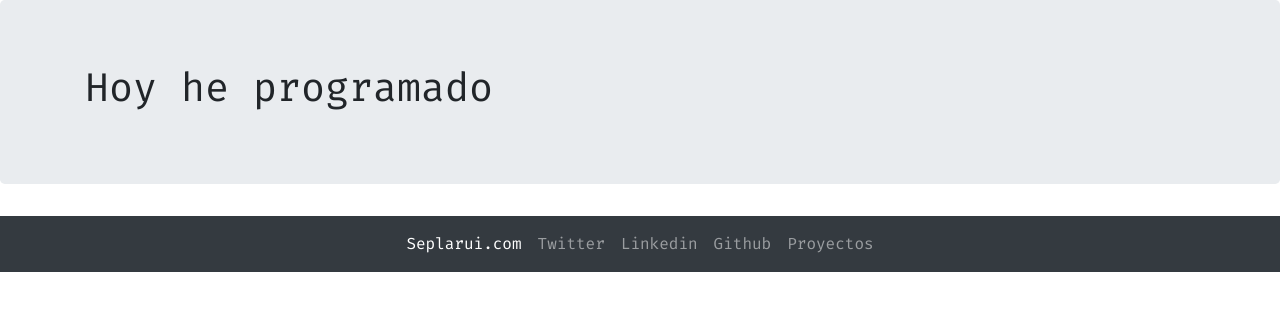
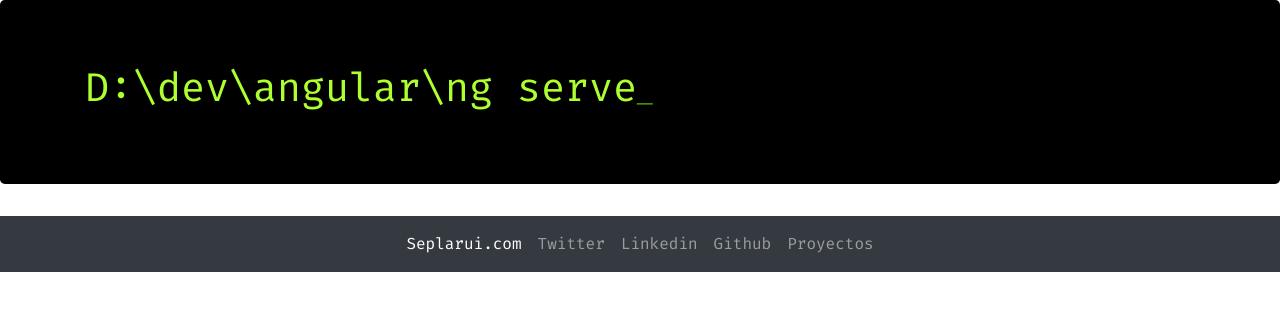
Before and after one commit to Seplarui/SeplaruiAngular, an Angular app: page / in a window 1280 px wide. Shown: the top 310 px of the page. Built offline with nearby package versions, Linux system fonts and the light colour scheme.

Commit message:
jumbotron

```diff
--- a/src/app/app.component.html
+++ b/src/app/app.component.html
@@ -1,3 +1,4 @@
 
+<app-jumbotron></app-jumbotron>
 <app-nav></app-nav>
 <router-outlet></router-outlet>
--- a/src/app/componentes/jumbotron/jumbotron.component.css
+++ b/src/app/componentes/jumbotron/jumbotron.component.css
@@ -0,0 +1,44 @@
+.green_color {
+  color:greenyellow;
+}
+.background_color {
+  background-color: black;
+}
+
+.cursor {
+  font-size:28px;
+  font-family:helvetica;
+  font-weight:bold;
+  color:#71d90b;
+  text-transform:uppercase;
+}
+.blink {
+
+  animation-name: blinko;
+  animation-duration: 0.5s;
+  animation-timing-function: linear;
+  animation-iteration-count: infinite;
+
+  -webkit-animation-name:blinko;
+  -webkit-animation-duration: 0.5s;
+  -webkit-animation-timing-function: linear;
+  -webkit-animation-iteration-count: infinite;
+}
+
+@-moz-keyframes blinko{
+  0% { opacity: 1.0; }
+  50% { opacity: 0.0; }
+  100% { opacity: 1.0; }
+}
+
+@-webkit-keyframes blinko {
+  0% { opacity: 1.0; }
+  50% { opacity: 0.0; }
+   100% { opacity: 1.0; }
+}
+
+@keyframes blinko {
+  0% { opacity: 1.0; }
+   50% { opacity: 0.0; }
+  100% { opacity: 1.0; }
+}
--- a/src/app/componentes/jumbotron/jumbotron.component.html
+++ b/src/app/componentes/jumbotron/jumbotron.component.html
@@ -1,3 +1,5 @@
-<p>
-  jumbotron works!
-</p>
+<div class="jumbotron green_color background_color">
+  <div class="container">
+          <h1>D:\dev\angular\ng serve<span class="cursor blink">_</span></h1>
+  </div>
+</div>
--- a/src/app/componentes/nav/nav.component.html
+++ b/src/app/componentes/nav/nav.component.html
@@ -1,9 +1,4 @@
 <header>
-  <div class="jumbotron">
-      <div class="container">
-              <h1>Hoy he programado</h1>
-      </div>
-  </div>
   <nav class="navbar navbar-expand-lg navbar-dark bg-dark">
       <!-- <a class="navbar-brand" href="http://www.seplarui.com">Seplarui.com</a> -->
       <button class="navbar-toggler" type="button" data-toggle="collapse" data-target="#navbarSupportedContent"
--- a/src/styles.css
+++ b/src/styles.css
@@ -5,10 +5,3 @@
 a,nav,body {
   font-family: 'Fira Code', monospace;
 }
-
-.green_color {
-  color:greenyellow;
-}
-.background_color {
-  background-color: black;
-}
```
